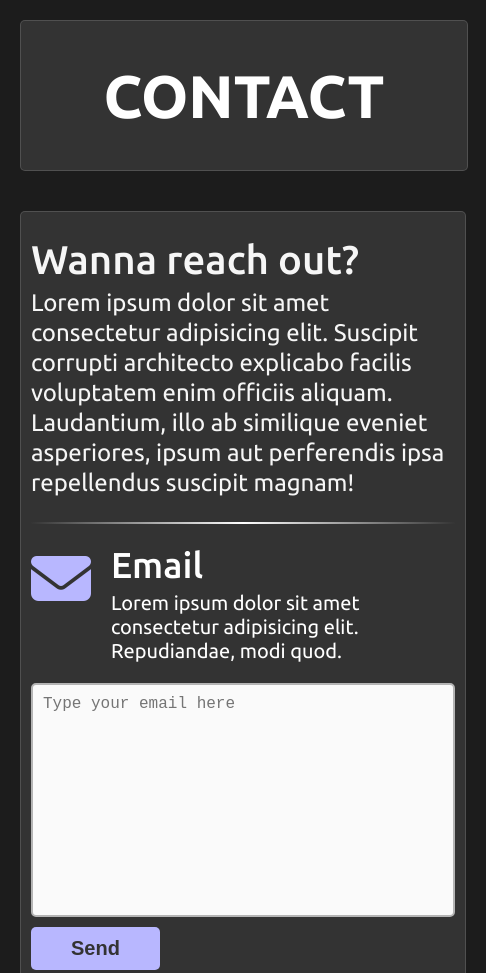
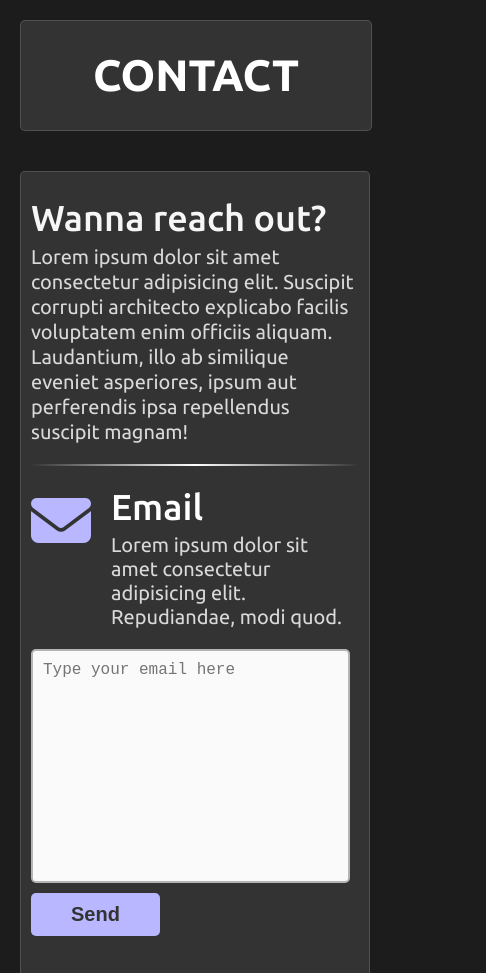
Before and after one commit to Maro-code/SIWES-projects, a plain HTML site: page JavaScript projects/Myportfolio/contact/contact.html in a window 390 px wide. Shown: the top 973 px of the page, 486 px wide, since content can reach past the window. Drawn offline with Linux system fonts and the light colour scheme.

Commit message:
initial commit

```diff
--- a/JavaScript projects/Myportfolio/contact/contact.css
+++ b/JavaScript projects/Myportfolio/contact/contact.css
@@ -50,6 +50,7 @@ main{
     margin-top: 5px;
     font-size: 0.8rem;
     line-height: 25px;
+    color: #d9d9d9;
 }
 .container{
     width: 100%;
@@ -114,6 +115,7 @@ main{
     font-size: 0.8rem;
     font-weight: 400;
     margin-top: 5px;
+    color: #d9d9d9;
 }
 .email{
     display: flex;
@@ -214,20 +216,20 @@ textarea{
         display: none;
     }
     .head h1{
-        font-size: 3rem;
+        font-size: 2.2rem;
+    }
+    .foot h1{
+        font-size: 1.2rem;
     }
     .speech h1{
-        font-size: 2rem;
+        font-size: 1.8rem;
     }
     .speech p{
-        font-size: 1.2rem;
-        line-height: 30px;
+        font-size: 1rem;
         width: 100%;
     }
     .engolf{
         width: fit-content;
-    }
-    main{
     }
     .head, .foot{
         padding: 0;
@@ -245,4 +247,7 @@ textarea{
     .phone{
         margin-top: 40px;
     }
+    textarea{
+        width: 90%;
+    }
 }
```
